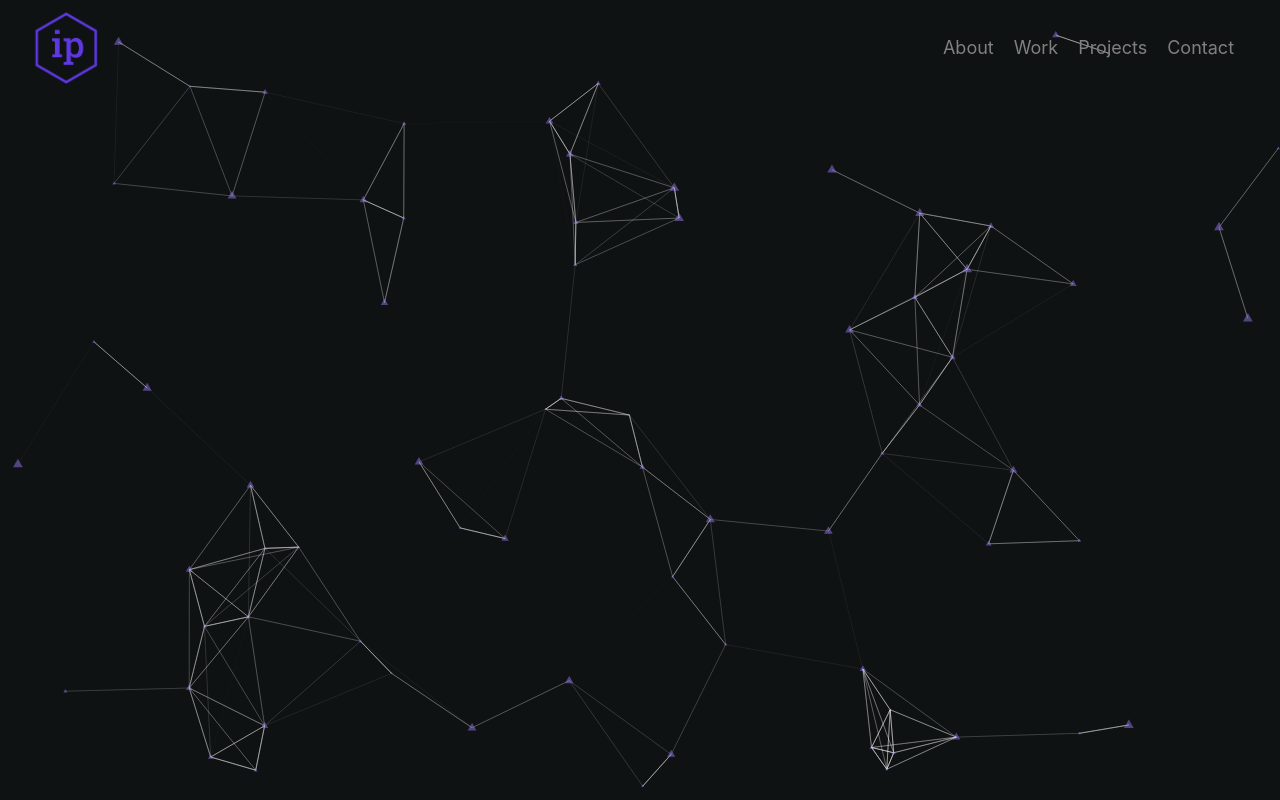
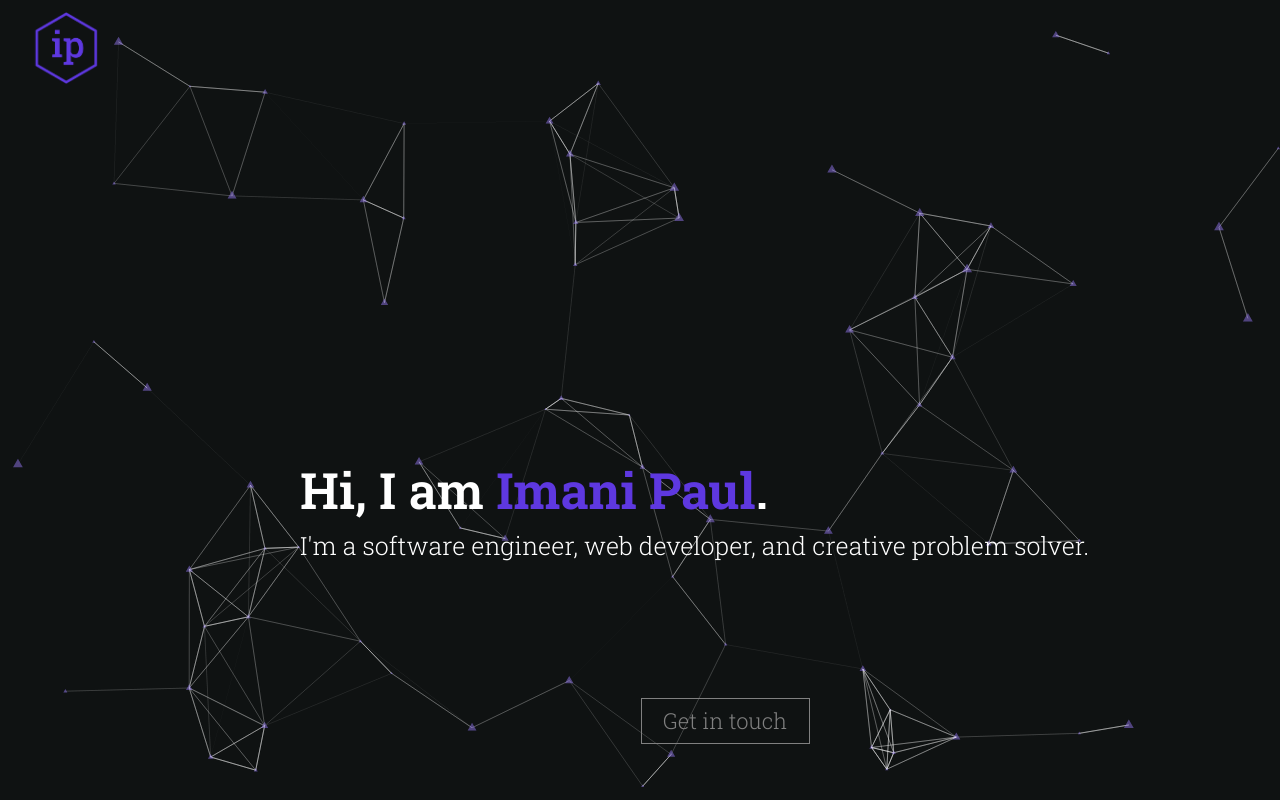
Before and after one commit to imanipaul/portfolio2, a React (Create React App) app: page / in a window 1280 px wide. Built offline with nearby package versions, Linux system fonts and the light colour scheme.

Commit message:
Add home component and initial styles

```diff
--- a/src/App.js
+++ b/src/App.js
@@ -2,21 +2,14 @@ import "./App.css";
 import Particles from "react-tsparticles";
 
 import particlesOptions from "./particles.json";
+import Home from "./components/Home";
 import Nav from "./components/Nav";
 
 function App() {
   return (
     <div className="App">
       <Nav />
-      {/* <div className="content" id="repulse-div">
-        <h1>
-          Hi, I am <span>Imani Paul</span>.
-        </h1>
-        <p>
-          I'm a software engineer, web developer, and creative problem solver.
-        </p>
-      </div> */}
-
+      <Home />
       <Particles options={particlesOptions} />
     </div>
   );
--- /dev/null
+++ b/src/components/Home.js
@@ -0,0 +1,18 @@
+import React from "react";
+import "../styles/Home.scss";
+
+export default function Home() {
+  return (
+    <section className="home">
+      <div>
+        <h1>
+          Hi, I am <span className="name">Imani Paul</span>.
+        </h1>
+        <h2>
+          I'm a software engineer, web developer, and creative problem solver.
+        </h2>
+      </div>
+      <button>Get in touch</button>
+    </section>
+  );
+}
--- a/src/components/Nav.js
+++ b/src/components/Nav.js
@@ -5,13 +5,13 @@ import "../styles/Nav.scss";
 export default function Nav() {
   return (
     <nav>
-      <img src={logo} />
-      <div>
+      <img src={logo} alt="logo" />
+      {/* <div>
         <p>About</p>
         <p>Work</p>
         <p>Projects</p>
         <p>Contact</p>
-      </div>
+      </div> */}
     </nav>
   );
 }
--- /dev/null
+++ b/src/styles/Home.scss
@@ -0,0 +1,47 @@
+@import "./variables.scss";
+
+.home {
+  text-align: left;
+  width: 850px;
+  margin: 40vh auto 0px 300px;
+  display: flex;
+  flex-direction: column;
+  align-items: flex-start;
+
+  div {
+    h1 {
+      font-size: 50px;
+      color: #fff;
+      font-weight: bold;
+      font-family: "Roboto Slab", serif;
+      font-weight: 600;
+      margin-bottom: 10px;
+      span {
+        color: $main-purple;
+        font-weight: bold;
+      }
+    }
+
+    h2 {
+      font-size: 25px;
+      font-family: "Roboto Slab", serif;
+      font-weight: 300;
+      /* font-variant: small-caps; */
+      color: #fff;
+      margin: 0px;
+      line-height: 25px;
+    }
+  }
+  button {
+    align-self: center;
+    width: 169px;
+    height: 46px;
+    font-family: "Roboto Slab", serif;
+    font-weight: 300;
+    color: $light-gray;
+    border: 1px solid $light-gray;
+    background-color: transparent;
+    font-size: 22px;
+    margin-top: 140px;
+  }
+}
--- /dev/null
+++ b/src/styles/variables.scss
@@ -0,0 +1,6 @@
+$accent: #bae038;
+$main-purple: #5e38e0;
+$light-purple: #af9cf0;
+$dark-gray: #272a2a;
+$medium-gray: #575959;
+$light-gray: #808080;
```
Also changed, not shown: src/App.css (+0 -20 lines).
